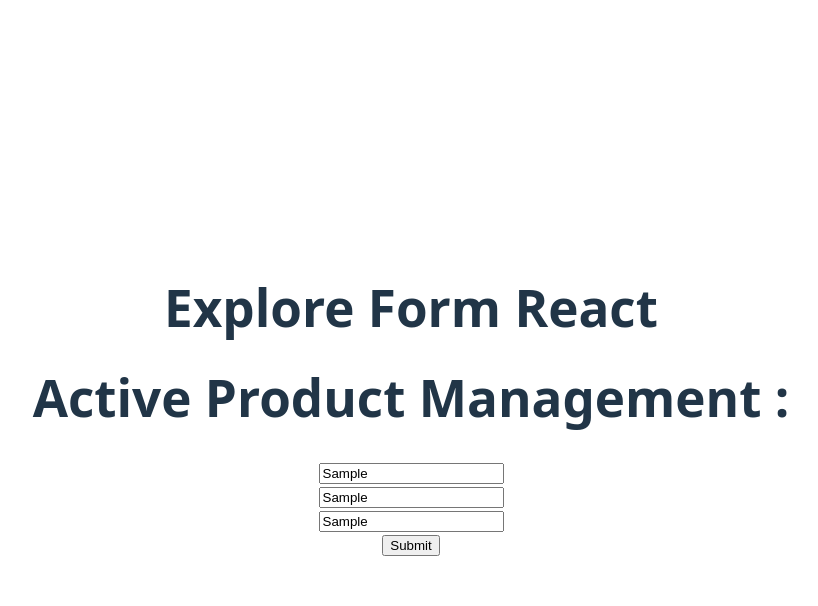
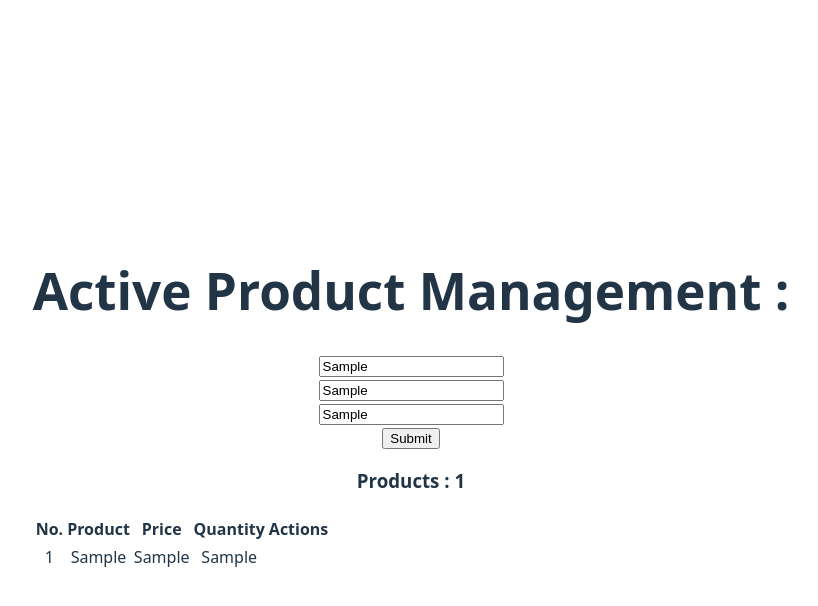
Before and after one commit to Dipok-Kumar-Ray/Explore-React-Form, a React (Vite) app: page / in a window 1280 px wide. Both pictures are taken after typing "Sample", "Sample", "Sample" into the empty fields and a click on the input "Submit". Shown: the top 606 px of the page, without its empty margins (229-1047 px from the left). Built offline with nearby package versions, Linux system fonts and the light colour scheme.

Commit message:
Added Products table for products

```diff
--- a/src/App.jsx
+++ b/src/App.jsx
@@ -9,7 +9,7 @@ import SimpleForm from './SimpleForm/SimpleForm'
 function App() {
   return (
     <>
-        <h1>Explore Form React</h1>
+        {/* <h1>Explore Form React</h1> */}
       {/* <SimpleForm></SimpleForm> */}
       {/* <ActionForm></ActionForm> */}
       {/* <Controlfield></Controlfield> */}
--- a/src/Products/ProductForm.jsx
+++ b/src/Products/ProductForm.jsx
@@ -1,6 +1,8 @@
-import React from 'react';
+import React, { useState } from 'react';
 
-const ProductForm = () => {
+const ProductForm = ({handleAddProduct}) => {
+
+    const [error, setError] = useState('');
 
     const handleFormSubmit = e => {
         e.preventDefault();
@@ -9,6 +11,23 @@ const ProductForm = () => {
         const quantity = e.target.quantity.value;
 
 
+
+        if(name.length === 0){
+            setError('Please Provide a product name')
+            return;
+        }
+        else if(price.length === 0){
+            setError('Please provide a price');
+            return;
+        }
+        else if(price < 0){
+            setError('Price can not be negative');
+            return;
+        }
+        else{
+            setError('');
+        }
+
       const newProduct = {
 
         name,
@@ -16,7 +35,11 @@ const ProductForm = () => {
         quantity
        }
 
-       console.log(newProduct);
+    //    console.log(newProduct);
+    handleAddProduct(newProduct);
+    // if(!error){
+    //     handleAddProduct(newProduct);
+    // }
 
     }
 
@@ -33,6 +56,7 @@ const ProductForm = () => {
                 <br />
                 <input type="submit" value="Submit" />
             </form>
+            <p style={{color:'red'}}><small>{error}</small></p>
         </div>
     );
 };
--- a/src/Products/ProductManagement.jsx
+++ b/src/Products/ProductManagement.jsx
@@ -1,12 +1,19 @@
-import React from 'react';
+import React, { useState } from 'react';
 import ProductForm from './ProductForm';
 import ProductTable from './ProductTable';
 
 const ProductManagement = () => {
+    const [products, setProducst] = useState([]);
+
+    const handleAddProduct = newProduct => {
+        const newProducts = [...products, newProduct];
+        setProducst(newProducts);
+    }
+
     return (
         <div>
-            <ProductForm></ProductForm>
-            <ProductTable></ProductTable>
+            <ProductForm handleAddProduct={handleAddProduct}></ProductForm>
+            <ProductTable products={products}></ProductTable>
 
         </div>
     );
--- a/src/Products/ProductTable.jsx
+++ b/src/Products/ProductTable.jsx
@@ -1,9 +1,32 @@
 import React from 'react';
 
-const ProductTable = () => {
+const ProductTable = ({products}) => {
     return (
         <div>
+            <h3>Products : {products.length} </h3>
+            <table>
+                <thead>
+                    <tr>
+                        <th>No.</th>
+                        <th>Product</th>
+                        <th>Price</th>
+                        <th>Quantity</th>
+                        <th>Actions</th>
+                    </tr>
+                </thead>
 
+                <tbody>
+                {
+                    products.map((product,index) =>     <tr key={index}>
+                    <td>{ index + 1 }</td>
+                    <td>{product.name}</td>
+                    <td>{product.price}</td>
+                    <td>{product.quantity}</td>
+                    <td></td>
+                </tr>)
+                }
+                </tbody>
+            </table>
         </div>
     );
 };
```
